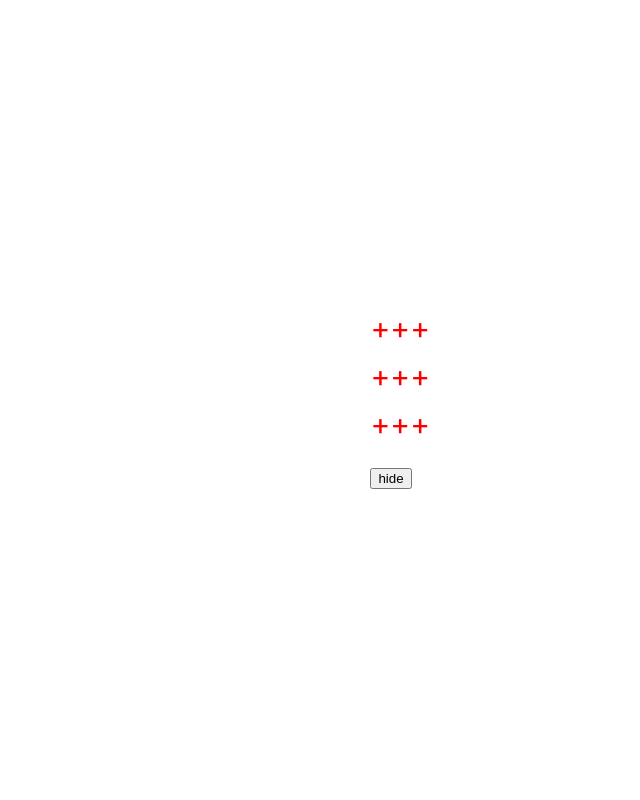
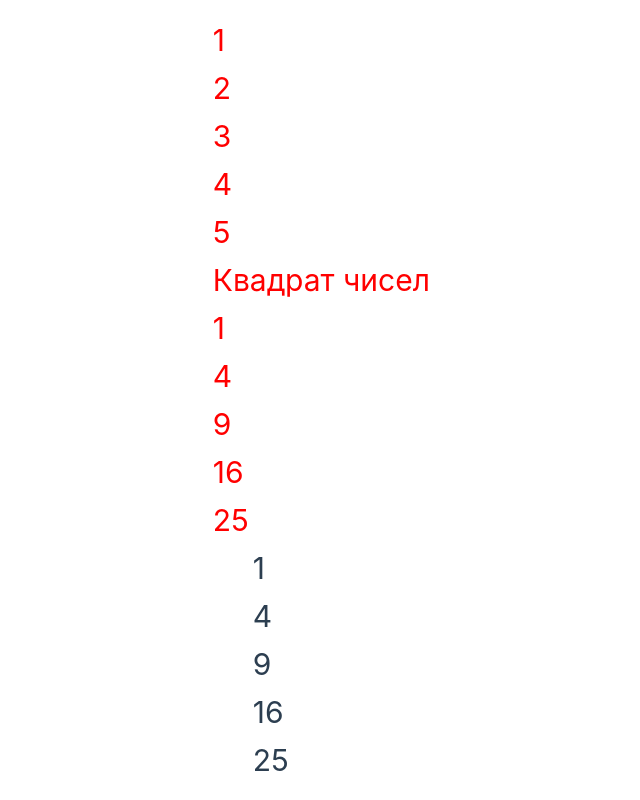
Before and after one commit to SebrianFoxy/ABC_Vue, a Vue app: page / in a window 1280 px wide. Shown: the whole page, without its empty margins (210-850 px from the left). Built offline with nearby package versions, Linux system fonts and the light colour scheme.

Commit message:
Задание27

```diff
--- a/src/App.vue
+++ b/src/App.vue
@@ -1,14 +1,16 @@
 <template>
 	<div>
     <h1>
-	    <div v-show="isAuth">
-		    <p>+++</p>
-		    <p>+++</p>
-		    <p>+++</p>
+	    <div v-for="elem in items">
+		    <p>{{elem}}</p>
 	    </div>
-      <button @click="but">
-        {{isAuth ? 'hide' : 'show'}}
-      </button>
+      <p>Квадрат чисел</p>
+      <div v-for="elem in items">
+        <p>{{elem*elem}}</p>
+      </div>
+      <div v-for="elem in items">
+        <ul>{{elem*elem}}</ul>
+      </div>
     </h1>
 	</div>
 </template>
@@ -17,13 +19,11 @@
   export default{
     data(){
       return{
-        isAuth: true,
+        items: [1, 2, 3, 4, 5],
       }
     },
     methods: {
-      but: function(){
-        this.isAuth = !this.isAuth
-      }
+
     },
     computed:{
 
```
